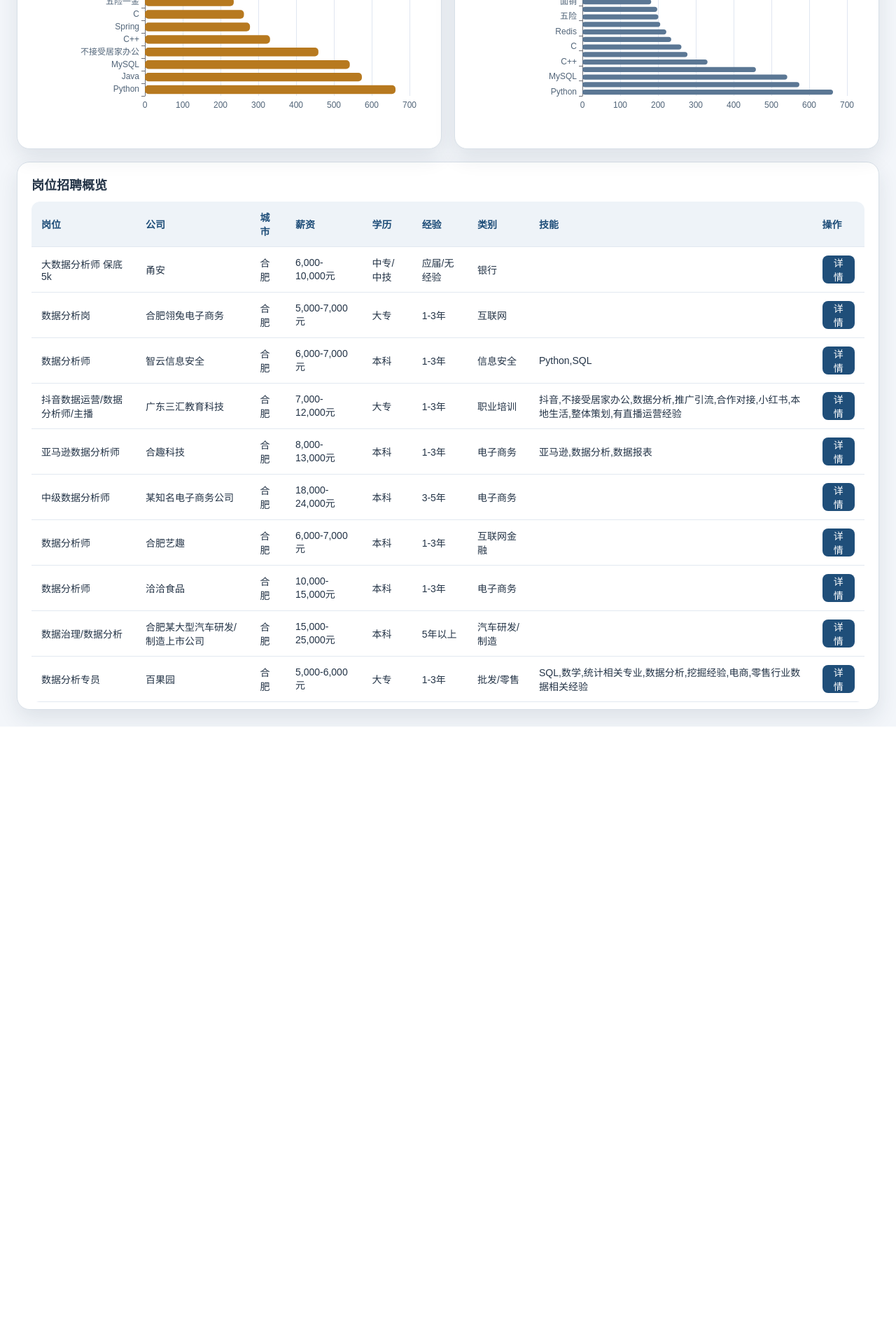
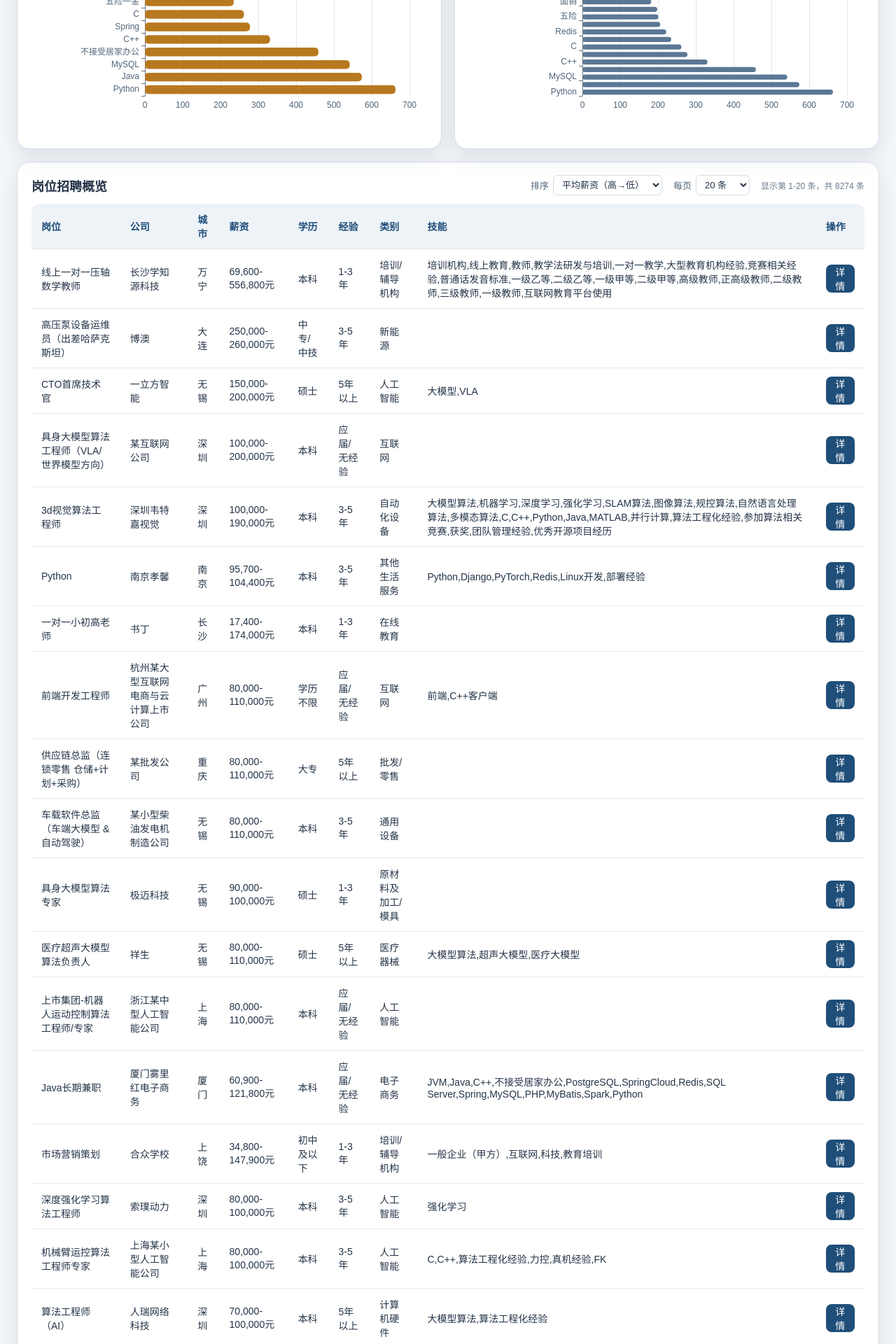
Before and after one commit to daxingxing999/job-analysis-system, a Flask app: page / in a window 1280 px wide. Shown: the part 2175-4095 px from the top of the page at 70% size. Before the commit the page ends 3213 px from the top, so only its background shows below. Run offline with Flask 3, Linux system fonts and the light colour scheme.

Commit message:
feat(web): 岗位表格支持分页与排序
评审指出：表格固定只取前 10 条（main.js 里写死 limit=10），8000+ 条数据
实际看不到第 11 条以后；导出链接那个 replace('limit=10','limit=100') 对
/export/* 也无效（后端本来就不看 limit）。

接口
- 新增 /api/jobs-page：支持 limit / offset / sort / order，返回
  {items, total, offset, limit, sort, order} 供前端渲染页码
- 排序字段走白名单（salary / salary_low / salary_high / city / company /
  job_name / education / experience / category）；非法值安全回退到平均薪资降序，
  不会把请求参数拼进排序表达式
- limit 夹在 1~200，offset 不能为负
- /api/jobs 保持不变，避免破坏既有调用方

前端
- 表格工具条：排序下拉（7 种）、每页条数（20/50/100）、当前区间提示
- 翻页控件：上一页/下一页 + 第 N/M 页，按钮按边界禁用
- 筛选条件或排序变化时回到第 1 页（否则会停在越界页码上看着空表）
- 看板不再负责渲染表格，改由 loadJobs() 单独取数，职责分开

验证
- 用替换 load_data 的方式端到端实测该接口：分页切片正确、三页覆盖全部岗位
  且不重复、升降序正确、筛选+分页组合正确、非法排序字段回退、
  limit=0→1 / limit=超限→200 / offset=-5→0 / 越界 offset 返回空但 total 不变
- tests/test_app.py 新增 6 个用例（本机缺 pandas 时整模块 SkipTest，CI 会跑）

```diff
--- a/app.py
+++ b/app.py
@@ -392,6 +392,41 @@ def _limit(default: int = 10, maximum: int = 100) -> int:
     return max(1, min(value, maximum))
 
 
+def _offset() -> int:
+    try:
+        value = int(request.args.get("offset", 0))
+    except (TypeError, ValueError):
+        value = 0
+    return max(0, value)
+
+
+# 允许的排序字段 -> 实际列名。白名单，避免把请求参数拼进排序表达式。
+SORT_COLUMNS = {
+    "salary": "avg_salary",
+    "salary_low": "salary_low",
+    "salary_high": "salary_high",
+    "city": "city",
+    "company": "company",
+    "job_name": "job_name",
+    "education": "education",
+    "experience": "experience",
+    "category": "category",
+}
+
+
+def sort_jobs(df: pd.DataFrame) -> pd.DataFrame:
+    """按 sort/order 参数排序（白名单字段，非法值退回按平均薪资降序）。"""
+    field = str(request.args.get("sort", "") or "").strip()
+    order = str(request.args.get("order", "desc") or "desc").strip().lower()
+    column = SORT_COLUMNS.get(field, "avg_salary")
+    if column not in df.columns:
+        column = "avg_salary"
+    ascending = order == "asc"
+    if df.empty:
+        return df
+    return df.sort_values(by=column, ascending=ascending, kind="mergesort").reset_index(drop=True)
+
+
 def salary_distribution(df: pd.DataFrame) -> list[dict]:
     if df.empty:
         return [{"name": label, "value": 0} for label in SALARY_LABELS]
@@ -404,6 +439,17 @@ def job_records(df: pd.DataFrame, limit: int) -> list[dict]:
     if df.empty:
         return []
     result = df.head(limit).copy()
+    result = result.where(pd.notna(result), None)
+    return result.to_dict(orient="records")
+
+
+def job_page(df: pd.DataFrame, offset: int, limit: int) -> list[dict]:
+    """按 offset/limit 切片并转成可 JSON 化的记录。"""
+    if df.empty:
+        return []
+    result = df.iloc[offset:offset + limit].copy()
+    if result.empty:
+        return []
     result = result.where(pd.notna(result), None)
     return result.to_dict(orient="records")
 
@@ -546,6 +592,26 @@ def api_jobs():
     return jsonify(job_records(apply_filters(load_data(), request.args), _limit(12)))
 
 
+@app.route("/api/jobs-page")
+def api_jobs_page():
+    """分页 + 排序的岗位列表，供看板表格使用。
+
+    原先表格固定只取前 10 条，8000+ 条数据实际看不到第 11 条以后。
+    返回 total 以便前端渲染页码；字段保持与 /api/jobs 一致。
+    """
+    filtered = sort_jobs(apply_filters(load_data(), request.args))
+    offset = _offset()
+    limit = _limit(default=20, maximum=200)
+    return jsonify({
+        "items": job_page(filtered, offset, limit),
+        "total": int(len(filtered)),
+        "offset": offset,
+        "limit": limit,
+        "sort": str(request.args.get("sort", "") or "salary"),
+        "order": str(request.args.get("order", "") or "desc"),
+    })
+
+
 @app.route("/api/jobs/<int:job_id>")
 def api_job_detail(job_id: int):
     df = load_data()
--- a/static/css/style.css
+++ b/static/css/style.css
@@ -457,3 +457,43 @@ tbody tr:hover {
 .chart-card[hidden] {
   display: none;
 }
+
+/* 表格工具条与翻页控件 */
+.table-tools {
+  display: flex;
+  align-items: center;
+  gap: 16px;
+  flex-wrap: wrap;
+  font-size: 13px;
+  color: #526579;
+}
+
+.table-tools label {
+  display: flex;
+  align-items: center;
+  gap: 6px;
+}
+
+.table-tools select {
+  padding: 5px 8px;
+  border: 1px solid #d5dde6;
+  border-radius: 6px;
+  background: #fff;
+  color: #243447;
+  font-size: 13px;
+}
+
+.pager {
+  display: flex;
+  align-items: center;
+  justify-content: center;
+  gap: 14px;
+  padding: 14px 0 4px;
+  color: #526579;
+  font-size: 13px;
+}
+
+.pager button:disabled {
+  opacity: 0.45;
+  cursor: not-allowed;
+}
--- a/static/js/main.js
+++ b/static/js/main.js
@@ -18,7 +18,16 @@ const uploadDataBtn = document.getElementById('uploadDataBtn');
 const resetDataBtn = document.getElementById('resetDataBtn');
 const detailDialog = document.getElementById('detailDialog');
 const detailContent = document.getElementById('detailContent');
+const sortSelect = document.getElementById('sortSelect');
+const pageSizeSelect = document.getElementById('pageSizeSelect');
+const tableHint = document.getElementById('tableHint');
+const pageInfo = document.getElementById('pageInfo');
+const prevPageBtn = document.getElementById('prevPageBtn');
+const nextPageBtn = document.getElementById('nextPageBtn');
 const charts = new Map();
+
+// 岗位表格的分页/排序状态
+const tableState = { page: 0, pageSize: 20, sort: 'salary', order: 'desc', total: 0 };
 
 function formatYuan(value) {
   return `¥${Number(value || 0).toLocaleString()}元`;
@@ -103,6 +112,17 @@ function buildQueryString() {
     });
   if (keywordInput.value.trim()) params.set('keyword', keywordInput.value.trim());
   params.set('limit', '10');
+  return `?${params.toString()}`;
+}
+
+/** 表格专用查询：带排序与分页（看板统计仍用 buildQueryString）。 */
+function buildTableQueryString() {
+  const params = new URLSearchParams(buildQueryString());
+  params.delete('limit');
+  if (tableState.sort) params.set('sort', tableState.sort);
+  if (tableState.order) params.set('order', tableState.order);
+  params.set('limit', String(tableState.pageSize));
+  params.set('offset', String(tableState.page * tableState.pageSize));
   return `?${params.toString()}`;
 }
 
@@ -211,6 +231,31 @@ function renderLineChart(id, dates, series) {
   }, true);
 }
 
+/** 加载岗位表格当前页（分页 + 排序），并更新翻页控件。 */
+async function loadJobs() {
+  try {
+    const data = await fetchJson(`/api/jobs-page${buildTableQueryString()}`);
+    tableState.total = data.total || 0;
+    renderJobTable(data.items);
+    const pages = Math.max(1, Math.ceil(tableState.total / tableState.pageSize));
+    tableState.page = Math.min(tableState.page, pages - 1);
+    const from = tableState.total ? tableState.page * tableState.pageSize + 1 : 0;
+    const to = Math.min(tableState.total, (tableState.page + 1) * tableState.pageSize);
+    if (pageInfo) pageInfo.textContent = `第 ${tableState.page + 1} / ${pages} 页`;
+    if (tableHint) tableHint.textContent = tableState.total ? `显示第 ${from}-${to} 条，共 ${tableState.total} 条` : '没有符合条件的岗位';
+    if (prevPageBtn) prevPageBtn.disabled = tableState.page <= 0;
+    if (nextPageBtn) nextPageBtn.disabled = tableState.page >= pages - 1;
+  } catch (error) {
+    resultHint.textContent = error.message;
+  }
+}
+
+/** 筛选条件变化时回到第一页，否则会停在越界的页码上。 */
+function reloadJobsFromFirstPage() {
+  tableState.page = 0;
+  return loadJobs();
+}
+
 function renderJobTable(data) {
   const tbody = document.getElementById('jobTableBody');
   tbody.replaceChildren();
@@ -252,8 +297,7 @@ function renderJobTable(data) {
   });
 }
 
-async function showDetail(jobId) {
-  try {
+async function showDetail(jobId) {  try {
     const item = await fetchJson(`/api/jobs/${encodeURIComponent(jobId)}`);
     document.getElementById('detailTitle').textContent = item.job_name || '岗位详情';
     detailContent.replaceChildren();
@@ -294,7 +338,7 @@ async function loadDashboard() {
     renderBarChart('categoryChart', data.category, true, '#718096');
     renderBarChart('skillChart', data.skills, true, '#b7791f');
     renderBarChart('keywordChart', data.keywords, true, '#5b7794');
-    renderJobTable(data.jobs);
+    // 表格改由 loadJobs() 单独取数（支持分页/排序），这里不再用看板里的前 10 条
     updateExportLinks();
   } catch (error) {
     resultHint.textContent = error.message;
@@ -329,14 +373,41 @@ async function loadTrends() {
   }
 }
 
-applyFilterBtn.addEventListener('click', loadDashboard);
+applyFilterBtn.addEventListener('click', () => {
+  loadDashboard();
+  reloadJobsFromFirstPage();
+});
 keywordInput.addEventListener('keydown', (event) => {
-  if (event.key === 'Enter') loadDashboard();
+  if (event.key === 'Enter') {
+    loadDashboard();
+    reloadJobsFromFirstPage();
+  }
 });
 resetFilterBtn.addEventListener('click', () => {
   [cityFilter, educationFilter, experienceFilter, categoryFilter].forEach((control) => { control.value = ''; });
   keywordInput.value = '';
   loadDashboard();
+  reloadJobsFromFirstPage();
+});
+sortSelect?.addEventListener('change', () => {
+  const [sort, order] = sortSelect.value.split(':');
+  tableState.sort = sort;
+  tableState.order = order;
+  reloadJobsFromFirstPage();
+});
+pageSizeSelect?.addEventListener('change', () => {
+  tableState.pageSize = Number(pageSizeSelect.value) || 20;
+  reloadJobsFromFirstPage();
+});
+prevPageBtn?.addEventListener('click', () => {
+  if (tableState.page > 0) {
+    tableState.page -= 1;
+    loadJobs();
+  }
+});
+nextPageBtn?.addEventListener('click', () => {
+  tableState.page += 1;
+  loadJobs();
 });
 document.getElementById('closeDetailBtn').addEventListener('click', () => detailDialog.close());
 uploadDataBtn.addEventListener('click', uploadData);
@@ -362,6 +433,7 @@ document.addEventListener('DOMContentLoaded', async () => {
     await loadFilterOptions();
     await loadDashboard();
     await loadTrends();
+    await loadJobs();
   } catch (error) {
     resultHint.textContent = error.message;
   }
--- a/templates/index.html
+++ b/templates/index.html
@@ -182,6 +182,29 @@
       <section class="table-card">
         <div class="chart-header">
           <h3>岗位招聘概览</h3>
+          <div class="table-tools">
+            <label>
+              <span>排序</span>
+              <select id="sortSelect">
+                <option value="salary:desc">平均薪资（高→低）</option>
+                <option value="salary:asc">平均薪资（低→高）</option>
+                <option value="salary_low:desc">薪资下限（高→低）</option>
+                <option value="salary_high:desc">薪资上限（高→低）</option>
+                <option value="city:asc">城市（A→Z）</option>
+                <option value="company:asc">公司（A→Z）</option>
+                <option value="job_name:asc">岗位名称（A→Z）</option>
+              </select>
+            </label>
+            <label>
+              <span>每页</span>
+              <select id="pageSizeSelect">
+                <option value="20">20 条</option>
+                <option value="50">50 条</option>
+                <option value="100">100 条</option>
+              </select>
+            </label>
+            <span id="tableHint" class="chart-hint"></span>
+          </div>
         </div>
         <div class="table-wrap">
           <table>
@@ -201,6 +224,11 @@
             <tbody id="jobTableBody"></tbody>
           </table>
         </div>
+        <div class="pager">
+          <button id="prevPageBtn" class="secondary" type="button">上一页</button>
+          <span id="pageInfo">第 1 页</span>
+          <button id="nextPageBtn" class="secondary" type="button">下一页</button>
+        </div>
       </section>
     </div>
 
```
Also changed, not shown: tests/test_app.py (+94 -0 lines), README.md.
